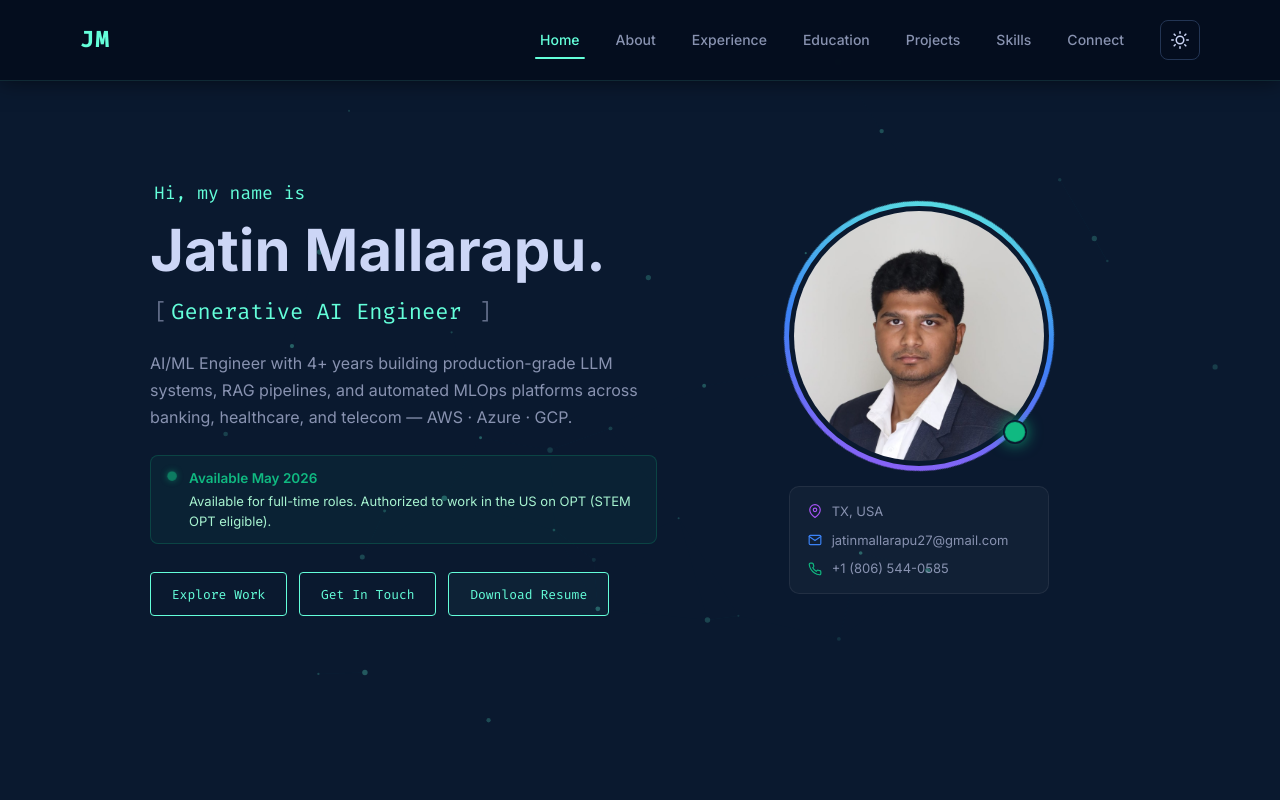
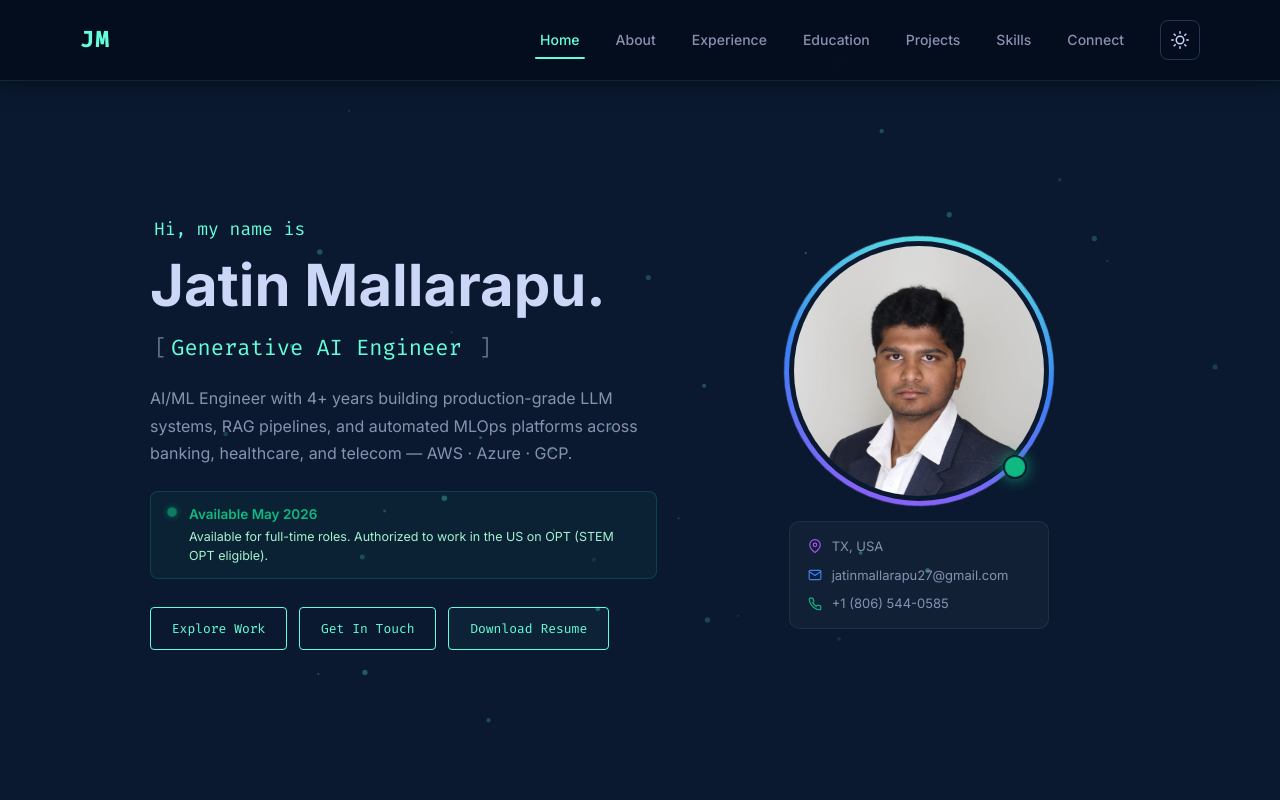
Before and after one commit to jatinmallarapu/portfolio, a React (Vite) app: page / in a window 1280 px wide. Shown: the top 800 px of the page. Built offline with nearby package versions, Linux system fonts and the light colour scheme.

Commit message:
Fix hero top padding to clear fixed navbar and match 2-line availability status formatting between paragraph and buttons

```diff
--- a/src/components/Hero.scss
+++ b/src/components/Hero.scss
@@ -4,7 +4,7 @@
   justify-content: center;
   align-items: flex-start;
   min-height: 100vh;
-  padding: 0;
+  padding: calc(var(--nav-height, 80px) + 30px) 0 40px;
   position: relative;
   z-index: 1;
 
@@ -102,8 +102,10 @@
           font-weight: 600;
         }
 
-        span {
+        p, span {
           color: #a7f3d0;
+          margin: 0;
+          font-size: 12.5px;
         }
       }
     }
--- a/src/components/Hero.tsx
+++ b/src/components/Hero.tsx
@@ -92,7 +92,7 @@ const Hero: React.FC = () => {
             <span className="status-indicator"></span>
             <div className="availability-info">
               <strong>Available May 2026</strong>
-              <span>Available for full-time roles. Authorized to work in the US on OPT (STEM OPT eligible).</span>
+              <p>Available for full-time roles. Authorized to work in the US on OPT (STEM OPT eligible).</p>
             </div>
           </motion.div>
 
```
